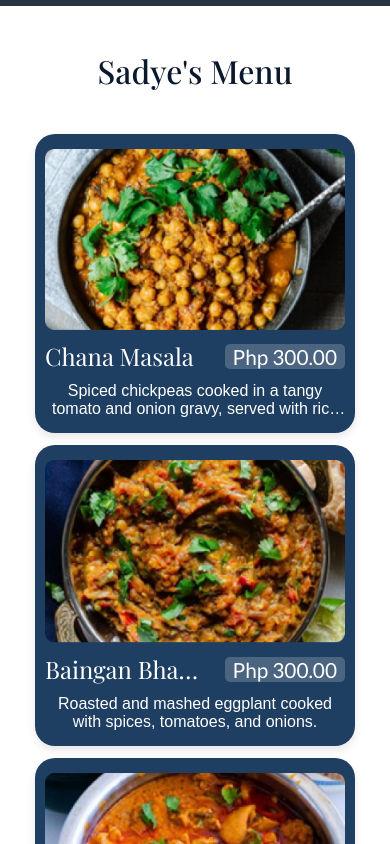
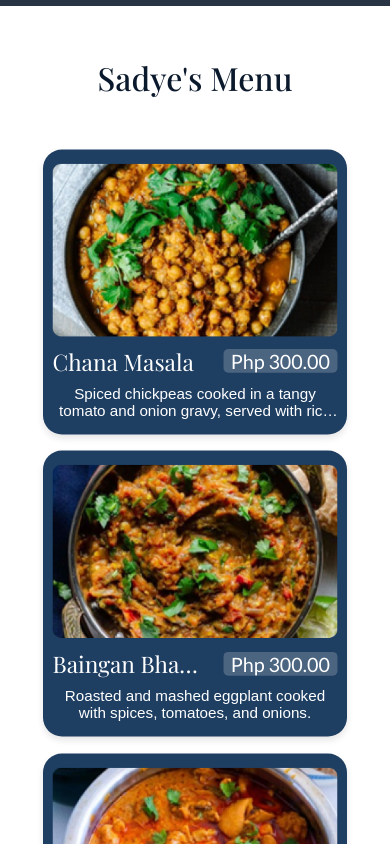
Before and after one commit to Elashico/sadye-resto, a React (Vite) app: page / in a window 390 px wide. Shown: the part 3760-4604 px from the top of the page. Built offline with nearby package versions, Linux system fonts and the light colour scheme; grey boxes are pictures that could not be loaded; a web font is replaced by a local one.

Commit message:
fixed for phone card4

```diff
--- a/src/styles/app.css
+++ b/src/styles/app.css
@@ -35,7 +35,6 @@ hr{
     justify-content: center; /* Center items horizontally */
     gap: 3vw;
 }
-
 /* Media Queries for Smaller Screens */
 @media (min-width: 600px) and (max-width: 1000px){
     .popular-foods {
@@ -67,10 +66,23 @@ hr{
     .popular-foods{
         margin-top: -43vh;
     }
+    .menuu{
+        padding: 2%;
+    }
+    .menuu-container {
+        gap:2px;
+    }
+
 }
 
 @media (max-width: 400px) and (max-height: 700px){
     .popular-foods{
         margin-top: -30vh;
     }
+    .menuu{
+        padding: 2%;
+    }
+    .menuu-container {
+        gap:2px;
+    }
 }
--- a/src/styles/cards-styles/card-4.css
+++ b/src/styles/cards-styles/card-4.css
@@ -75,3 +75,9 @@
     -webkit-line-clamp: 2;          /* Limit to two lines */
     line-clamp: 2;
 }
+
+@media (max-width: 450px) and (max-height:900px){
+    .menu-item{
+        transform: scale(0.95);
+    }
+}
```
